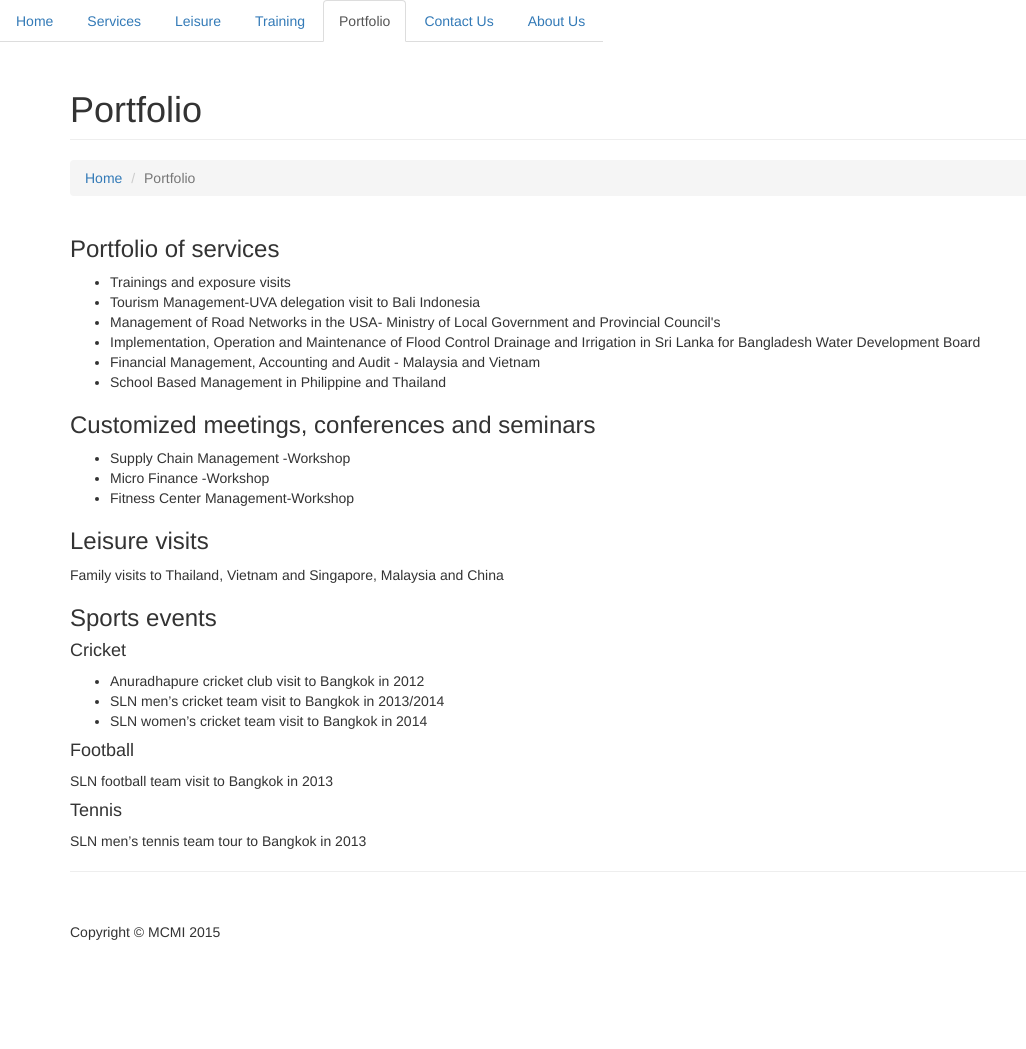
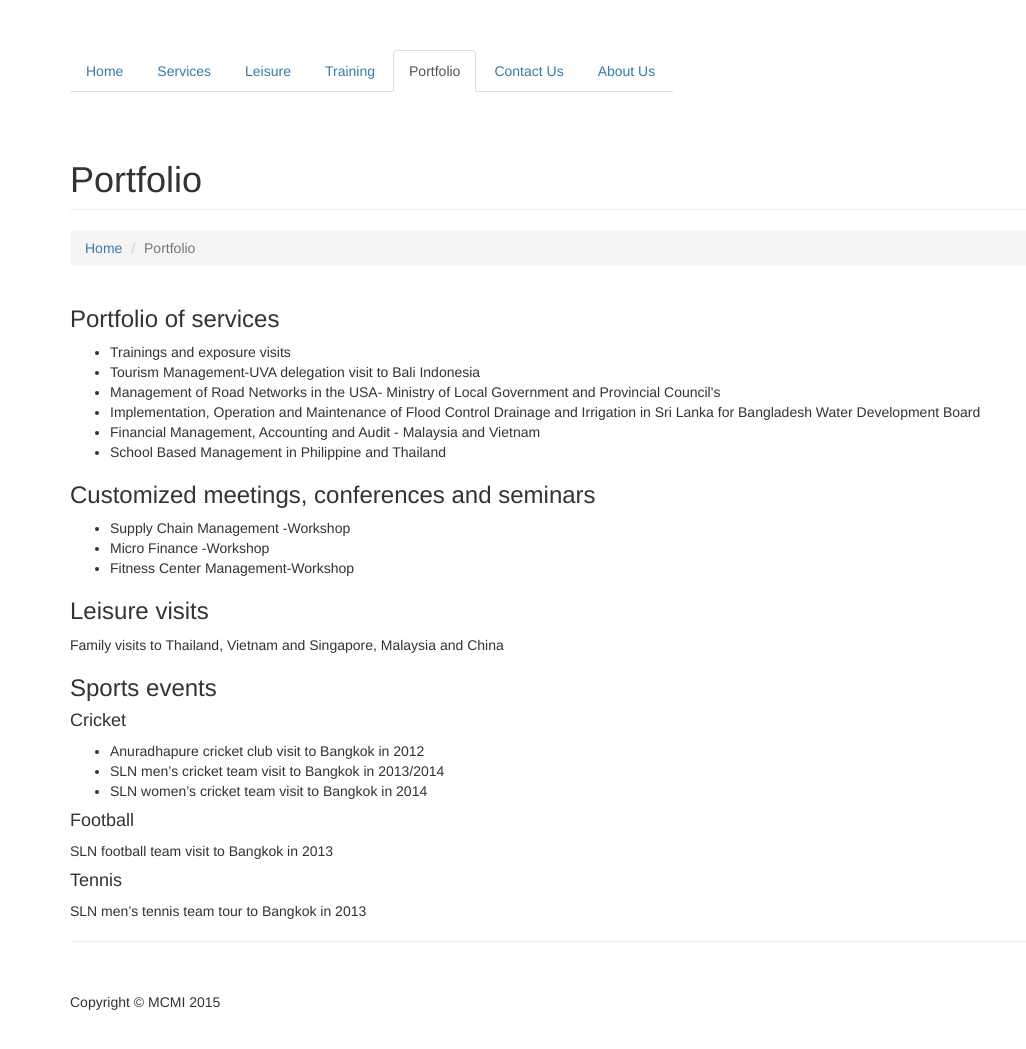
Before and after one commit to beyond2013/mcmi, a Jekyll site: the page built from portfolio.html, in a window 1280 px wide and 1072 px high. Shown: the top 1049 px of the window, without its empty margins (0-1026 px from the left). Built offline with Jekyll 4.4.1, drawn with Linux system fonts in a browser that asks for light colours.

Commit message:
changed menu to be static

```diff
--- a/_includes/header.html
+++ b/_includes/header.html
@@ -1,5 +1,5 @@
 <!-- Navigation -->
-         <nav class="navbar navbar-fixed-top" role="navigation">
+         <nav class="navbar navbar-static-top" role="navigation">
           <div id="container">
             <div class="navbar-header">
               <ul class="nav nav-tabs navbar-right">
```
